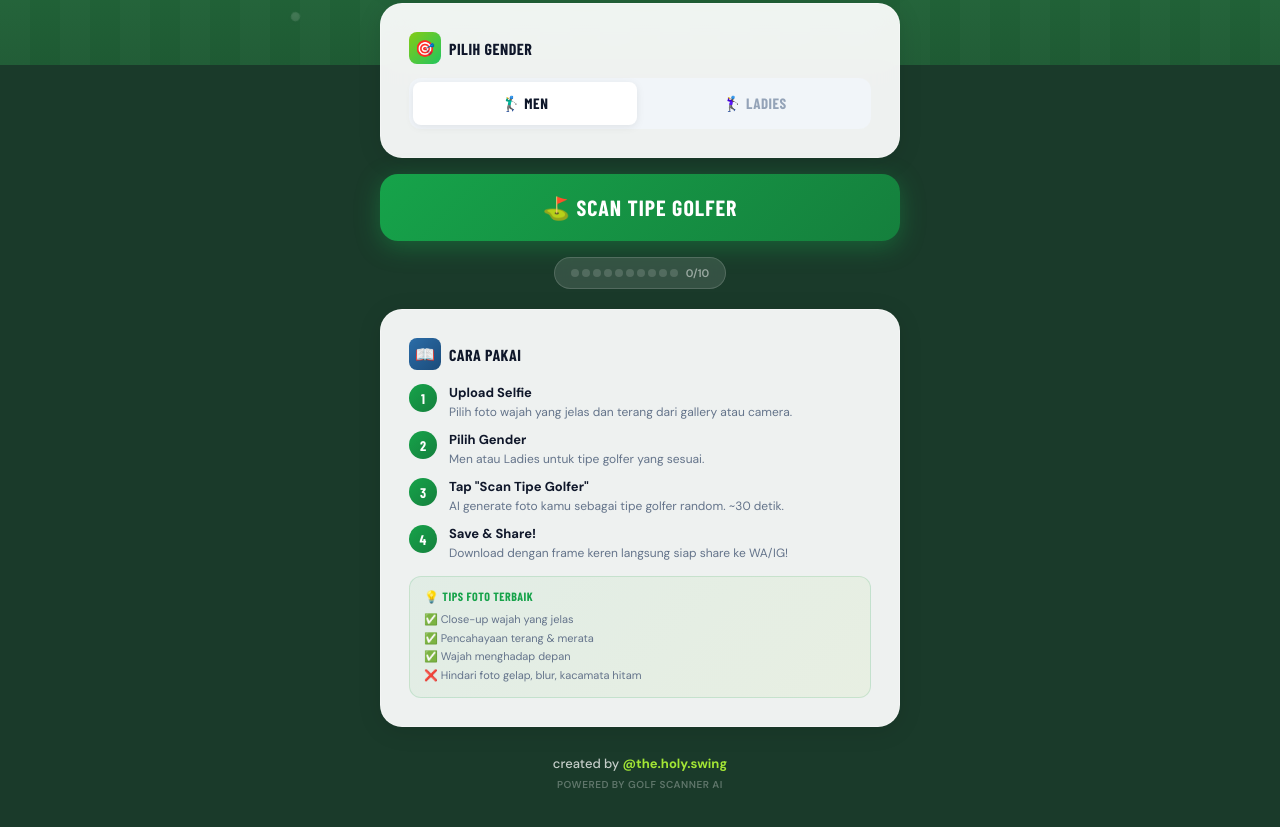
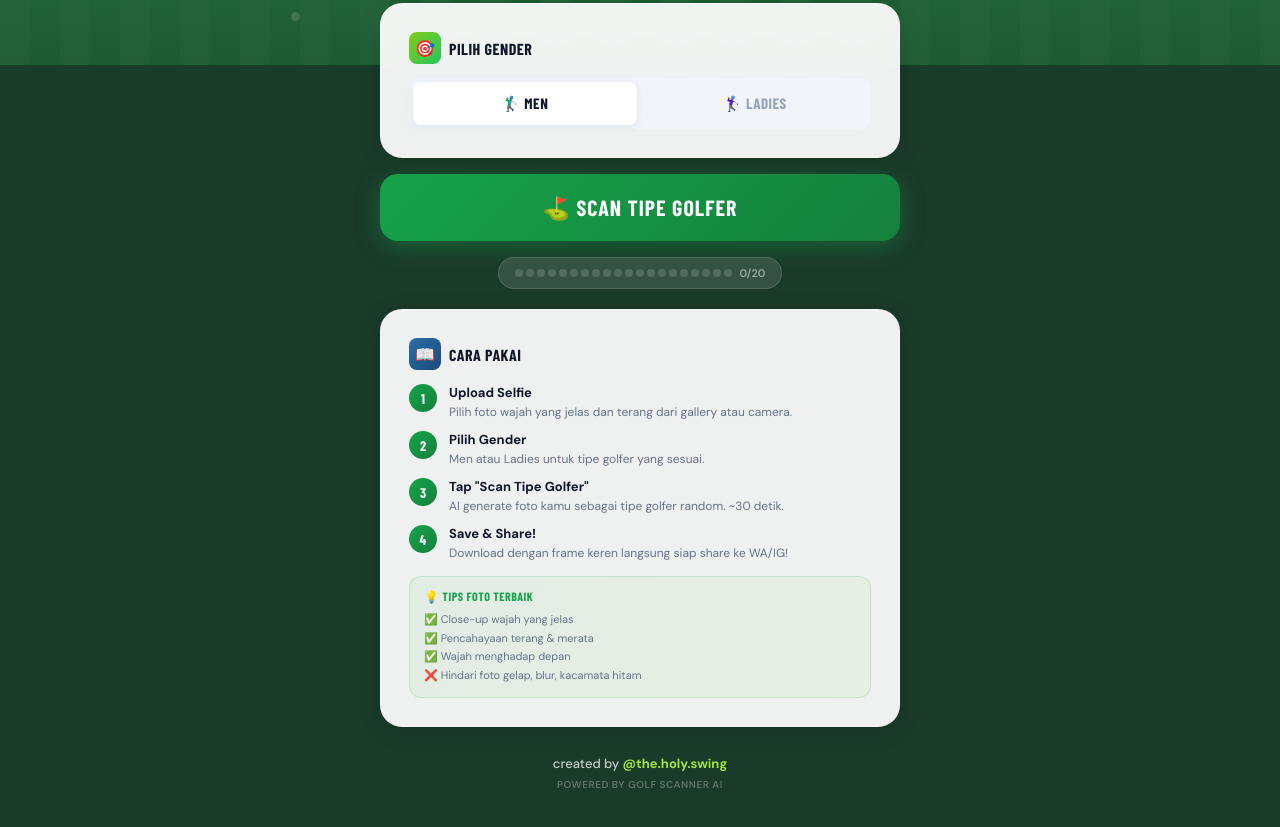
Before and after one commit to ahmadyani22-byte/golfer-scanner, a website: page index.html in a window 1280 px wide. Shown: the part 735-1562 px from the top of the page. Drawn offline with nearby package versions, Linux system fonts and the light colour scheme; a web font is replaced by a local one.

Commit message:
Update index.html

```diff
--- a/index.html
+++ b/index.html
@@ -340,7 +340,7 @@ var GOLFER_TYPES={
 };
 
 var currentImageBase64=null,currentRequestId=null,selectedGender='male',lastSelected=null;
-var MAX_GENERATES=10;
+var MAX_GENERATES=20;
 
 function selectGender(el,gender){document.querySelectorAll('.gender-opt').forEach(function(b){b.classList.remove('active')});el.classList.add('active');selectedGender=gender}
 function openCamera(){document.getElementById('cameraInput').click()}
```
